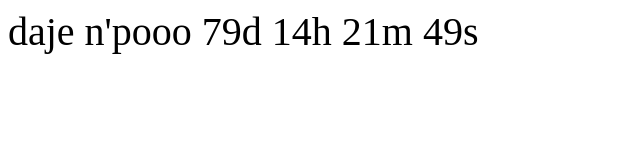
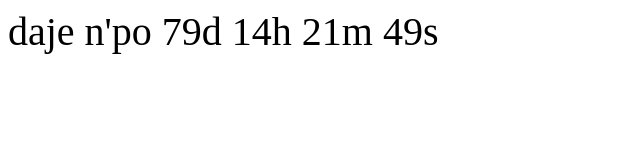
Before and after one commit to gianmarcozizzo/gianmarcozizzo.github.io, a plain HTML site: page index.html in a window 1280 px wide. Shown: the whole page, without its empty margins (0-640 px from the left). Drawn offline with Linux system fonts and the light colour scheme.

Commit message:
Update index.html

```diff
--- a/index.html
+++ b/index.html
@@ -14,7 +14,7 @@
     </style>
 </head>
 <body>
-    <p> daje n'pooo </p>
+    <p> daje n'po </p>
     <p id="days"></p>
     <p id="hours"></p>
     <p id="mins"></p>
```
